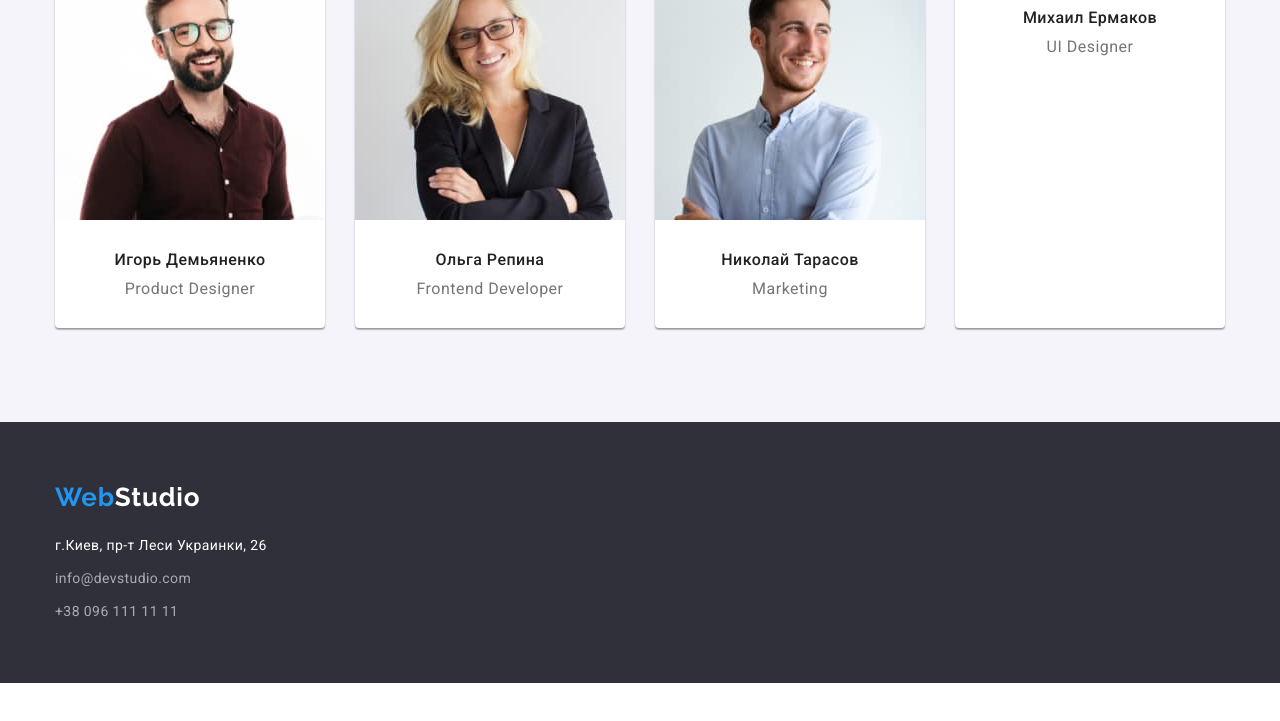
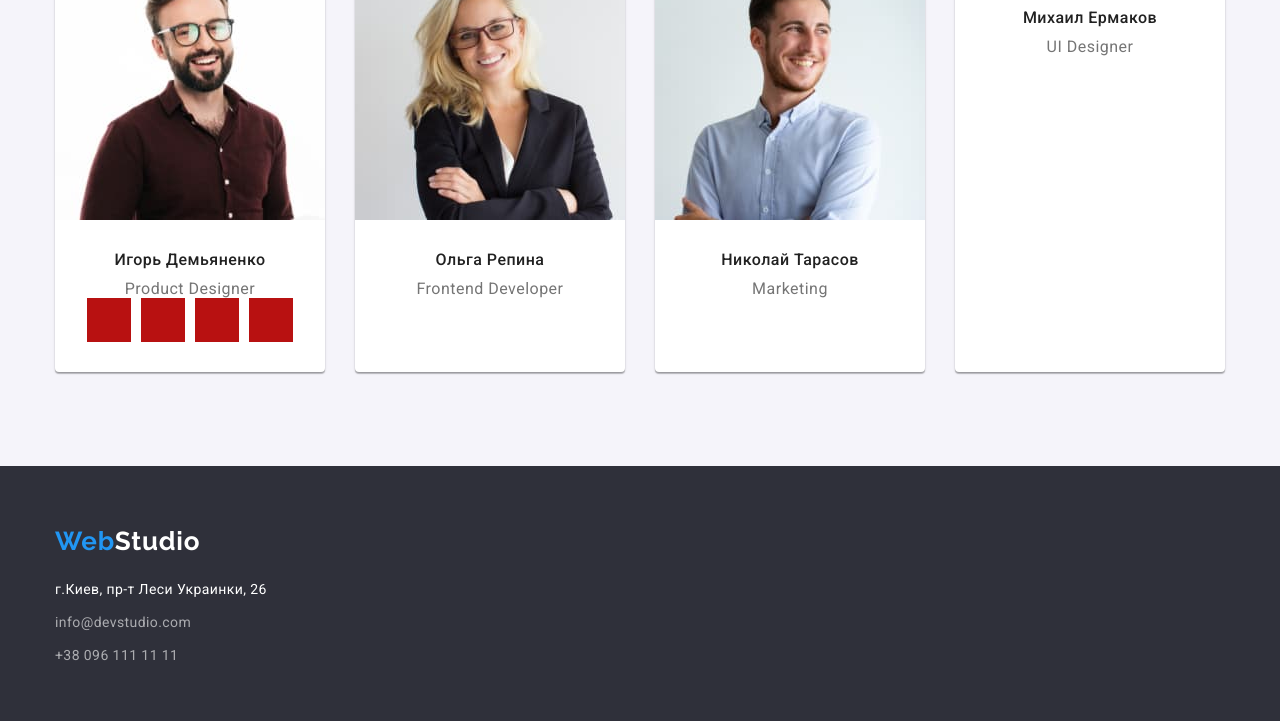
Before and after one commit to ovishover/goit-markup-hw-04, a plain HTML site: page index.html in a window 1280 px wide. Shown: the part 1673-2394 px from the top of the page. Before the commit the page ends 2356 px from the top, so only its background shows below. Drawn offline with nearby package versions, Linux system fonts and the light colour scheme.

Commit message:
import icons.svg

```diff
--- a/css/styles.css
+++ b/css/styles.css
@@ -192,6 +192,20 @@ html {
   line-height: calc(30 / 16);
   letter-spacing: 0.06em;
   color: #ffffff;
+}
+
+.social-list {
+  display: flex;
+  justify-content: center;
+}
+.social-item-link {
+  width: 44px;
+  height: 44px;
+  display: flex;
+  background-color: rgb(184, 17, 17);
+}
+.social-list-item + .social-list-item {
+  margin-left: 10px;
 }
 
 .button:hover,
--- a/index.html
+++ b/index.html
@@ -23,9 +23,7 @@
     <header class="head-white">
       <div class="container header-container">
         <nav class="head-nav flexability">
-                    <a href="index.html" class="logo-nav"
-                        ><span>Web</span>Studio</a
-                    >
+          <a href="index.html" class="logo-nav"><span>Web</span>Studio</a>
 
           <ul class="nav-list flexability">
             <li class="nav-list-item">
@@ -50,9 +48,7 @@
           </li>
 
           <li class="adress-item phone-number">
-                        <a href="tel:+380961111111" class="link"
-                            >+38 096 111 11 11</a
-                        >
+            <a href="tel:+380961111111" class="link">+38 096 111 11 11</a>
           </li>
         </ul>
       </div>
@@ -60,9 +56,7 @@
     <main>
       <section class="hero">
         <div class="container">
-                    <h1 class="hero-title">
-                        Эффективные решения для вашего бизнеса
-                    </h1>
+          <h1 class="hero-title">Эффективные решения для вашего бизнеса</h1>
           <button type="button" class="hero-button button-link">
             Заказать услугу
           </button>
@@ -74,34 +68,32 @@
             <li class="benefits-item">
               <h3 class="benefits-title">Внимание к деталям</h3>
               <p class="benefits-discription">
-                                Идейные соображения, а также начало повседневной
-                                работы по формированию позиции.
+                Идейные соображения, а также начало повседневной работы по
+                формированию позиции.
               </p>
             </li>
 
             <li class="benefits-item">
               <h3 class="benefits-title">Пунктуальность</h3>
               <p class="benefits-discription">
-                                Задача организации, в особенности же рамки и
-                                место обучения кадров влечет за собой.
+                Задача организации, в особенности же рамки и место обучения
+                кадров влечет за собой.
               </p>
             </li>
 
             <li class="benefits-item">
               <h3 class="benefits-title">Планирование</h3>
               <p class="benefits-discription">
-                                Равным образом консультация с широким активом в
-                                значительной степени обуславливает.
+                Равным образом консультация с широким активом в значительной
+                степени обуславливает.
               </p>
             </li>
 
             <li class="benefits-item">
-                            <h3 class="benefits-title">
-                                Современные технологии
-                            </h3>
+              <h3 class="benefits-title">Современные технологии</h3>
               <p class="benefits-discription">
-                                Значимость этих проблем настолько очевидна, что
-                                реализация плановых заданий.
+                Значимость этих проблем настолько очевидна, что реализация
+                плановых заданий.
               </p>
             </li>
           </ul>
@@ -156,6 +148,24 @@
               <div class="teams">
                 <h3 class="team-names">Игорь Демьяненко</h3>
                 <p class="team-positions">Product Designer</p>
+                <ul class="social-list">
+                  <li class="social-list-item">
+                    <a href="" class="social-item-link">
+                      <svg class="social-item-icon">
+                        <use href="./images/icons.svg#icon-instagram1"></use>
+                      </svg>
+                    </a>
+                  </li>
+                  <li class="social-list-item">
+                    <a href="" class="social-item-link"></a>
+                  </li>
+                  <li class="social-list-item">
+                    <a href="" class="social-item-link"></a>
+                  </li>
+                  <li class="social-list-item">
+                    <a href="" class="social-item-link"></a>
+                  </li>
+                </ul>
               </div>
             </li>
 
@@ -205,9 +215,7 @@
     <footer class="footer">
       <div class="container">
         <div class="logo">
-                    <a href="index.html" class="logo-footer"
-                        ><span>Web</span>Studio</a
-                    >
+          <a href="index.html" class="logo-footer"><span>Web</span>Studio</a>
         </div>
         <ul class="adress-footer">
           <li class="footer-adress">
```
Also changed, not shown: images/icons.svg (added). Lines whose indentation alone changed are shown as unchanged.
